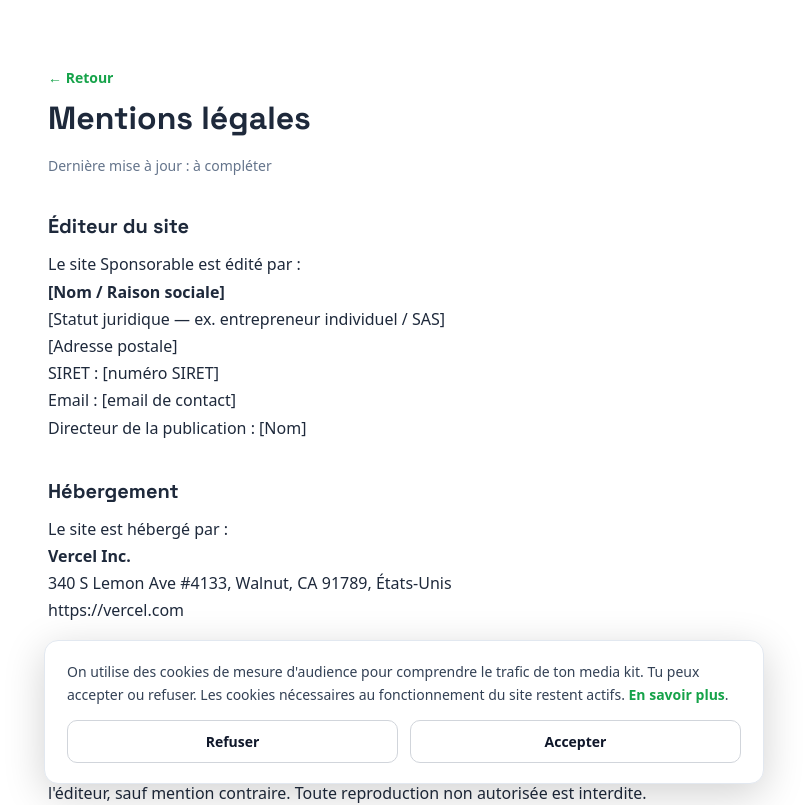
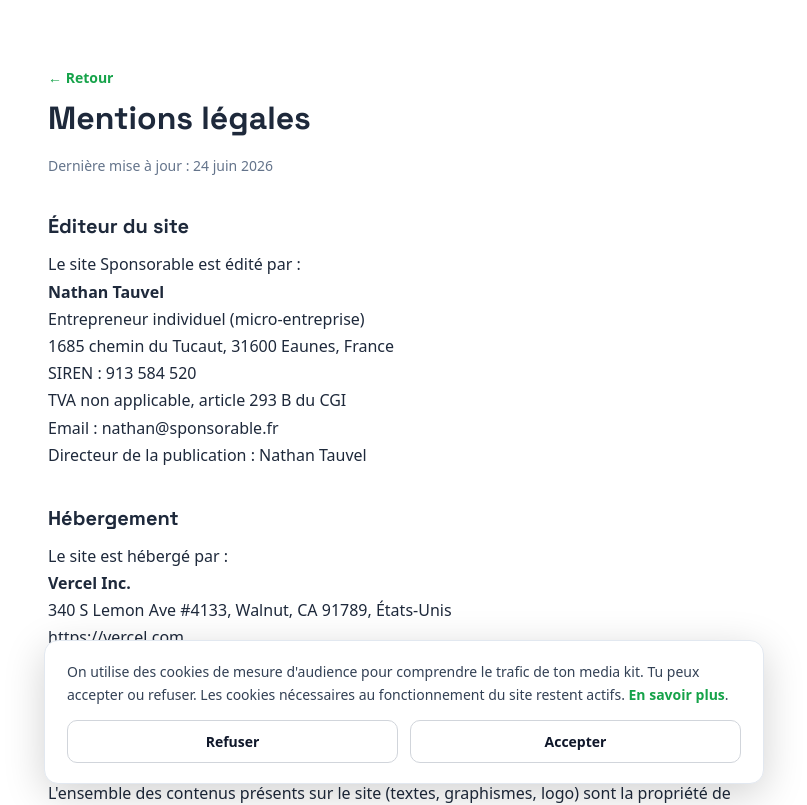
Before and after one commit to nathantauvel-rgb/SPONSORABLE, a Next.js app: page /mentions-legales in a window 1280 px wide. Shown: the top 805 px of the page, without its empty margins (236-1043 px from the left). Built offline with nearby package versions, Linux system fonts and the light colour scheme; a web font is replaced by a local one.

Commit message:
legal: fill in mentions-légales and confidentialité with real owner info (Nathan Tauvel, EI, SIREN 913584520)

```diff
--- a/src/app/confidentialite/page.tsx
+++ b/src/app/confidentialite/page.tsx
@@ -6,7 +6,6 @@ export const metadata: Metadata = {
   description: 'Comment Sponsorable collecte et traite tes données personnelles.',
 }
 
-// ⚠️ À COMPLÉTER / faire relire avant le lancement. Base rédigée selon le RGPD.
 const wrap: React.CSSProperties = {
   maxWidth: '760px', margin: '0 auto', padding: '64px 24px',
   fontFamily: 'system-ui, sans-serif', color: '#1e293b', lineHeight: 1.7,
@@ -19,12 +18,12 @@ export default function ConfidentialitePage() {
     <main style={wrap}>
       <Link href="/" style={{ color: '#16a34a', fontWeight: 600, fontSize: '14px' }}>← Retour</Link>
       <h1 style={h1}>Politique de confidentialité</h1>
-      <p style={{ color: '#64748b', fontSize: '14px' }}>Dernière mise à jour : à compléter</p>
+      <p style={{ color: '#64748b', fontSize: '14px' }}>Dernière mise à jour : 24 juin 2026</p>
 
       <h2 style={h2}>Responsable du traitement</h2>
       <p>
-        Le responsable du traitement est <strong>[Nom / Raison sociale]</strong>, joignable à{' '}
-        <strong>[email de contact]</strong>.
+        Le responsable du traitement est <strong>Nathan Tauvel</strong> (entrepreneur individuel,
+        SIREN 913&nbsp;584&nbsp;520), joignable à <strong>nathan@sponsorable.fr</strong>.
       </p>
 
       <h2 style={h2}>Données collectées</h2>
@@ -71,7 +70,7 @@ export default function ConfidentialitePage() {
       <h2 style={h2}>Tes droits</h2>
       <p>
         Conformément au RGPD, tu disposes d'un droit d'accès, de rectification, d'effacement,
-        d'opposition et de portabilité. Pour les exercer, contacte-nous à <strong>[email de contact]</strong>.
+        d'opposition et de portabilité. Pour les exercer, contacte-nous à <strong>nathan@sponsorable.fr</strong>.
         Tu peux aussi introduire une réclamation auprès de la CNIL (www.cnil.fr).
       </p>
 
--- a/src/app/mentions-legales/page.tsx
+++ b/src/app/mentions-legales/page.tsx
@@ -6,7 +6,6 @@ export const metadata: Metadata = {
   description: 'Mentions légales du site Sponsorable.',
 }
 
-// ⚠️ À COMPLÉTER avec tes vraies informations légales avant le lancement.
 const wrap: React.CSSProperties = {
   maxWidth: '760px', margin: '0 auto', padding: '64px 24px',
   fontFamily: 'system-ui, sans-serif', color: '#1e293b', lineHeight: 1.7,
@@ -19,17 +18,18 @@ export default function MentionsLegalesPage() {
     <main style={wrap}>
       <Link href="/" style={{ color: '#16a34a', fontWeight: 600, fontSize: '14px' }}>← Retour</Link>
       <h1 style={h1}>Mentions légales</h1>
-      <p style={{ color: '#64748b', fontSize: '14px' }}>Dernière mise à jour : à compléter</p>
+      <p style={{ color: '#64748b', fontSize: '14px' }}>Dernière mise à jour : 24 juin 2026</p>
 
       <h2 style={h2}>Éditeur du site</h2>
       <p>
         Le site Sponsorable est édité par&nbsp;:<br />
-        <strong>[Nom / Raison sociale]</strong><br />
-        [Statut juridique — ex. entrepreneur individuel / SAS]<br />
-        [Adresse postale]<br />
-        SIRET&nbsp;: [numéro SIRET]<br />
-        Email&nbsp;: [email de contact]<br />
-        Directeur de la publication&nbsp;: [Nom]
+        <strong>Nathan Tauvel</strong><br />
+        Entrepreneur individuel (micro-entreprise)<br />
+        1685 chemin du Tucaut, 31600 Eaunes, France<br />
+        SIREN&nbsp;: 913 584 520<br />
+        TVA non applicable, article 293 B du CGI<br />
+        Email&nbsp;: nathan@sponsorable.fr<br />
+        Directeur de la publication&nbsp;: Nathan Tauvel
       </p>
 
       <h2 style={h2}>Hébergement</h2>
```
